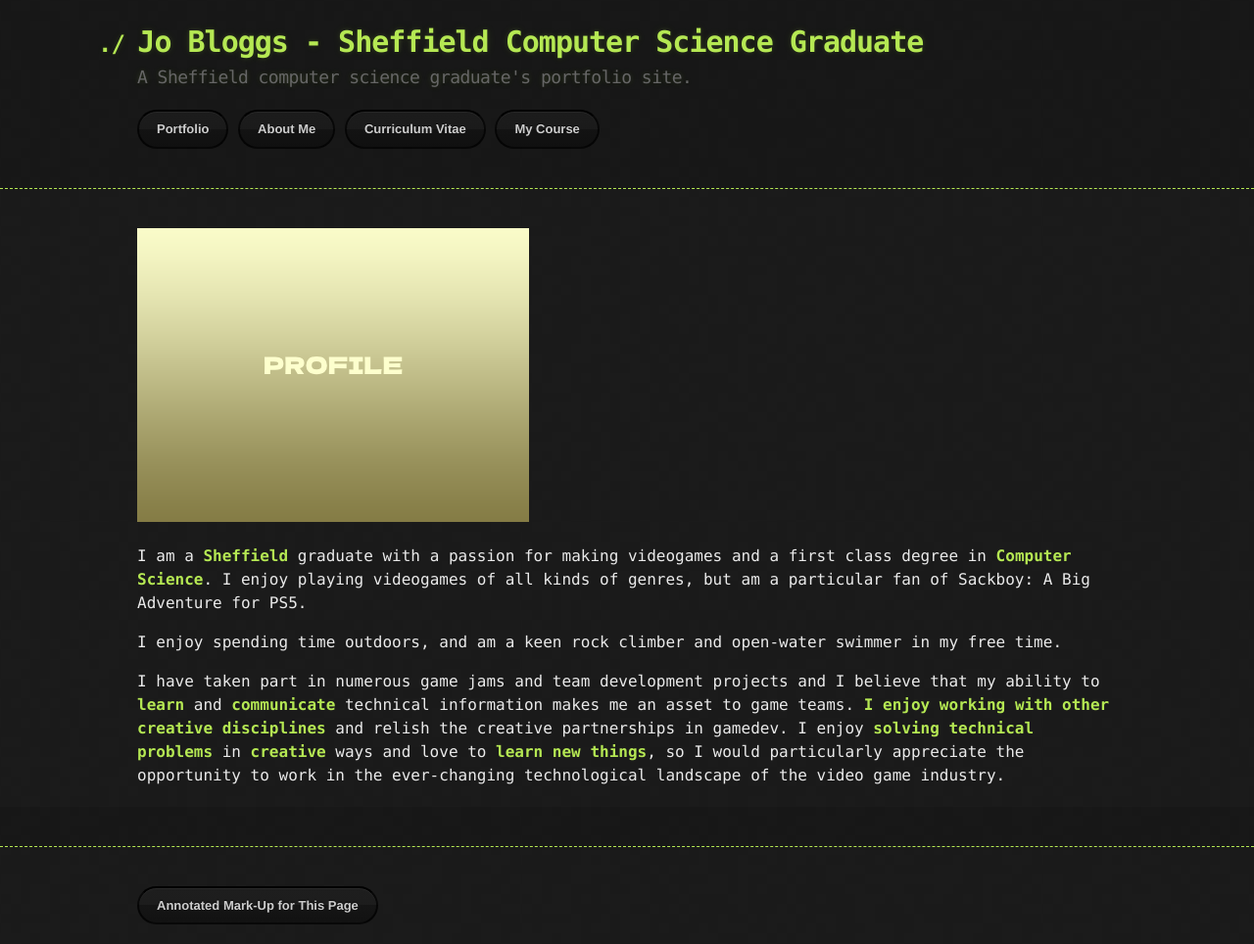
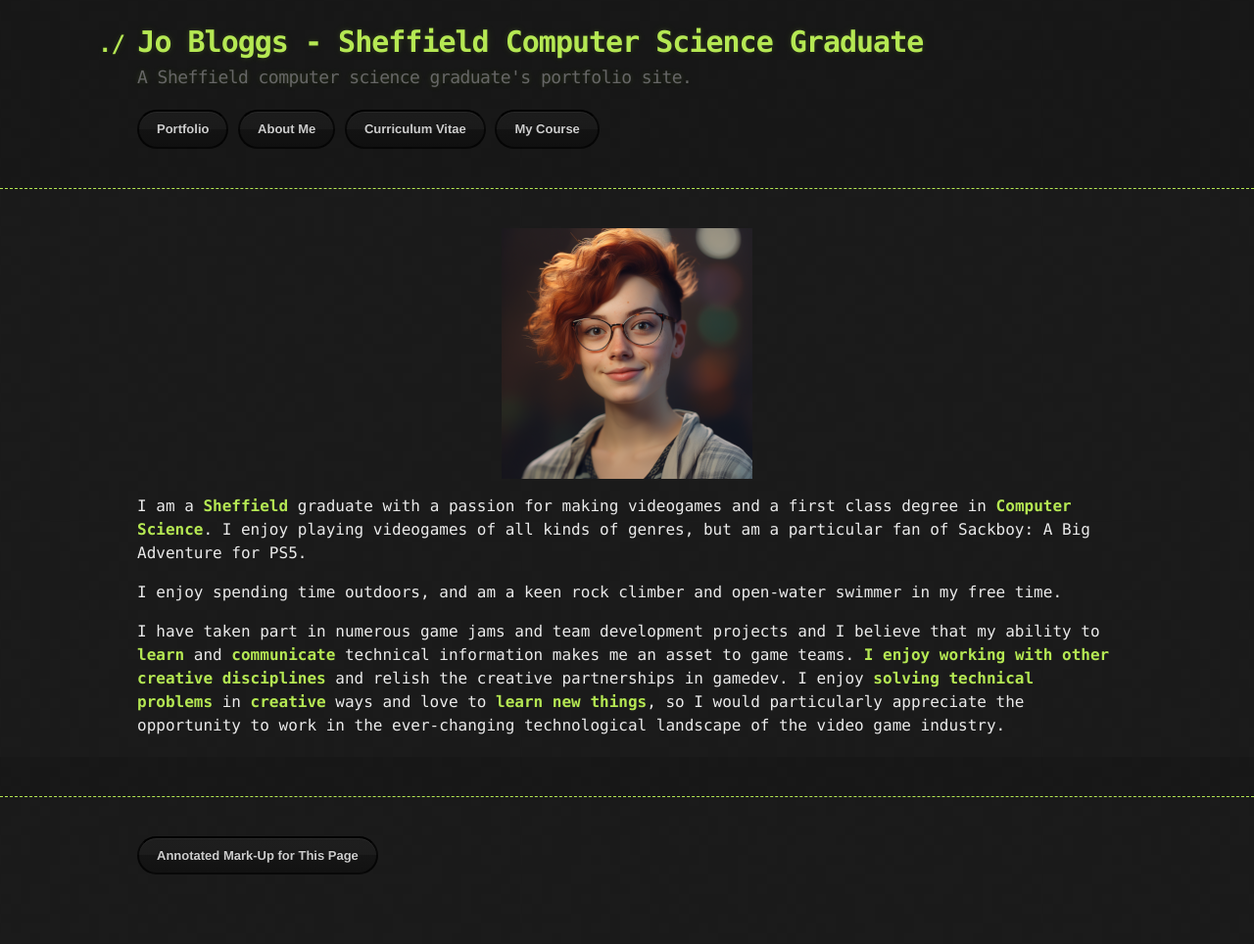
Before and after one commit to sumo-digital-academy/cs_portfolio, a Jekyll site: the page built from about.markdown, in a window 1280 px wide. Shown: the whole page at 98% size. Built offline with Jekyll 4.4.1, drawn with Linux system fonts in a browser that asks for light colours; after the commit the page ends 913 px from its top, so only the background shows below that.

Commit message:
New profile images, added align-center css style, swapped in new bullet point icon

```diff
--- a/_sass/jekyll-theme-hacker.scss
+++ b/_sass/jekyll-theme-hacker.scss
@@ -266,3 +266,14 @@ a {
 #a-title {
   text-decoration: none;
 }
+
+
+
+
+/* --------------------------------- Non-Hacker-Theme CSS --------------------------------- */
+
+.align-center {
+  display: block;
+  margin-left: auto;
+  margin-right: auto;
+}
--- a/about.markdown
+++ b/about.markdown
@@ -13,7 +13,7 @@ permalink: /about/
   }
 </style>
 
-![Profile-Image]({{ site.url }}{{ site.baseurl }}/assets/image/Profile.png){: .align-center}
+![Profile-Image]({{ site.url }}{{ site.baseurl }}/assets/images/Profile.png){: .align-center}
 
 I am a <span class="text-highlight">Sheffield</span> graduate with a passion for making videogames and a first class degree in <span class="text-highlight">Computer Science</span>. I enjoy playing videogames of all kinds of genres, but am a particular fan of Sackboy: A Big Adventure for PS5.
 
--- a/course.markdown
+++ b/course.markdown
@@ -13,7 +13,7 @@ permalink: /course/
   }
 </style>
 
-![Profile-Image]({{ site.url }}{{ site.baseurl }}/assets/image/Profile.png){: .align-center}
+![Course-Image]({{ site.url }}{{ site.baseurl }}/assets/images/Course.png){: .align-center}
 
 # BSc Computer Science
 
```
Also changed, not shown: assets/image/Profile.png (deleted), assets/images/Course.png (added), assets/images/Profile.png (added), assets/images/Screenshot.png (renamed from assets/image/Screenshot.png), assets/images/bullet.png.
